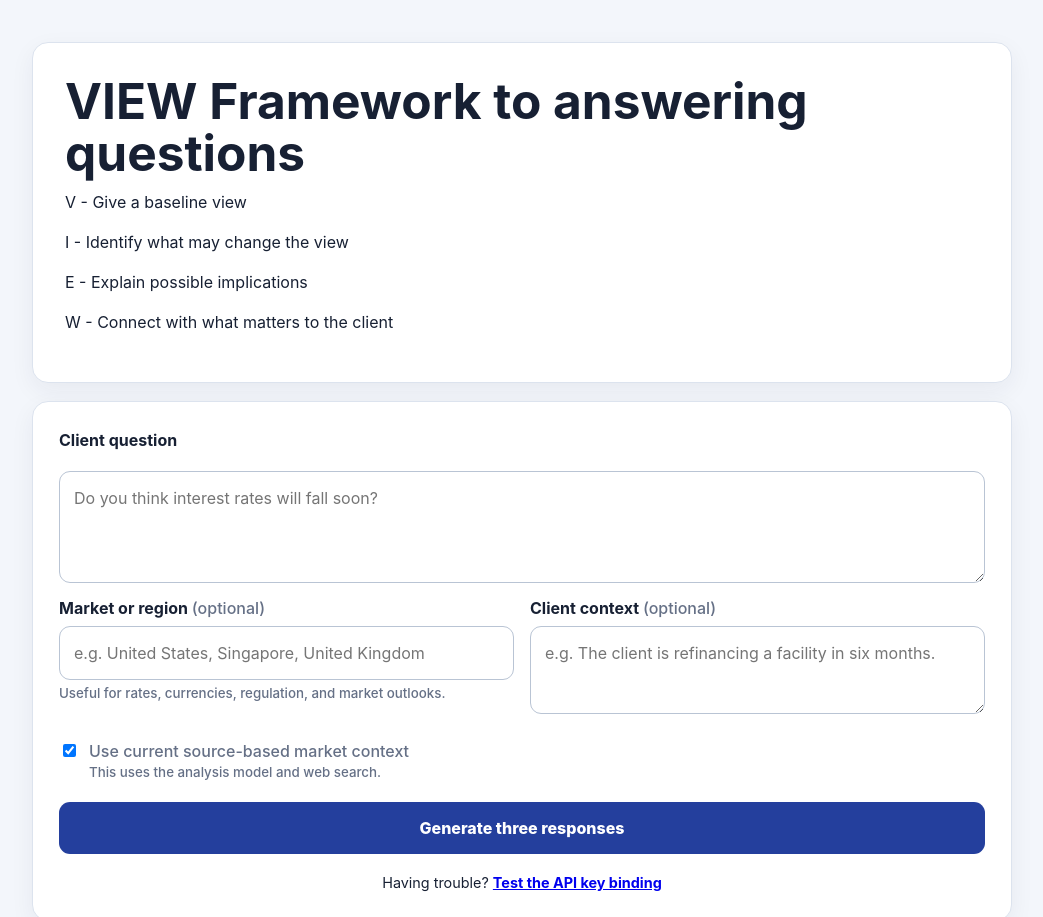
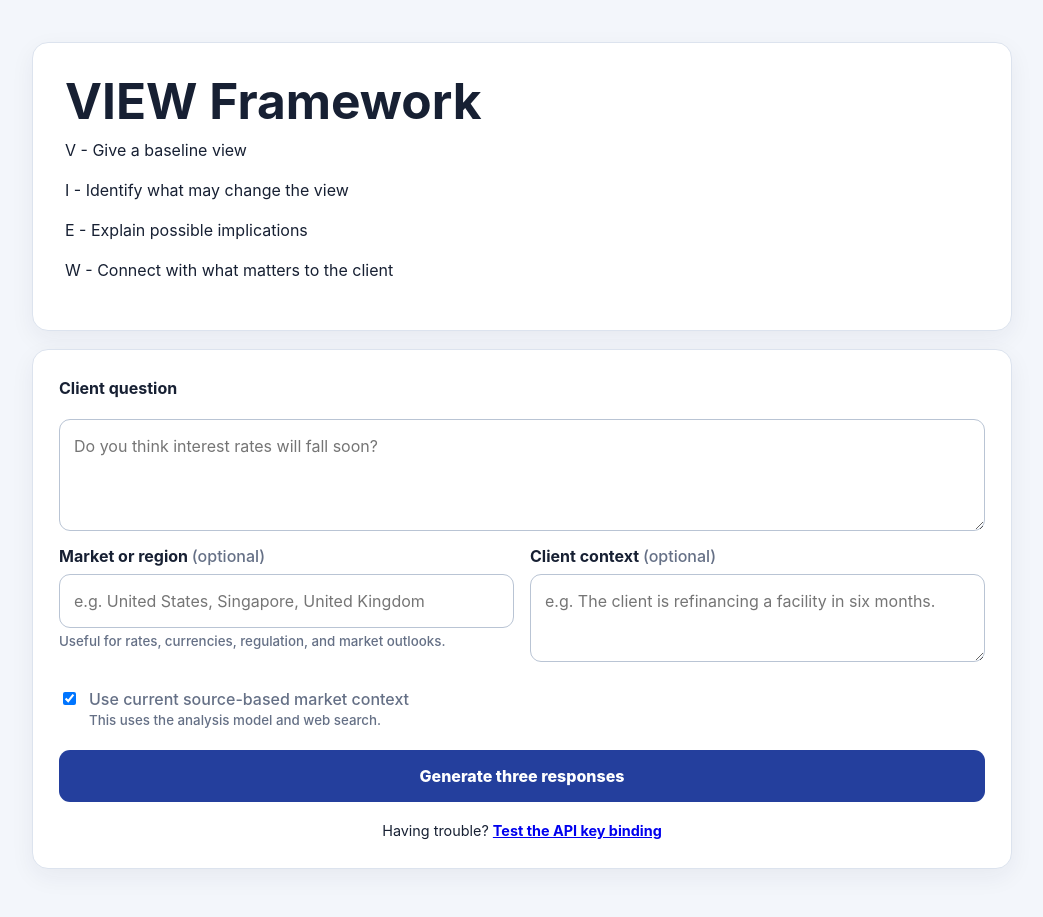
Before and after one commit to sage-haze/VIEW, a website: page index.html in a window 1280 px wide. Shown: the top 917 px of the page, without its empty margins (118-1161 px from the left). Drawn offline with Linux system fonts and the light colour scheme.

Commit message:
Update header title in index.html

```diff
--- a/index.html
+++ b/index.html
@@ -9,7 +9,7 @@
 <body>
   <main class="container">
     <header class="panel hero">
-      <h1>VIEW Framework to answering questions</h1>
+      <h1>VIEW Framework</h1>
       <p>V - Give a baseline view</p>
       <p>I - Identify what may change the view</p>
       <p>E - Explain possible implications</p>
```
